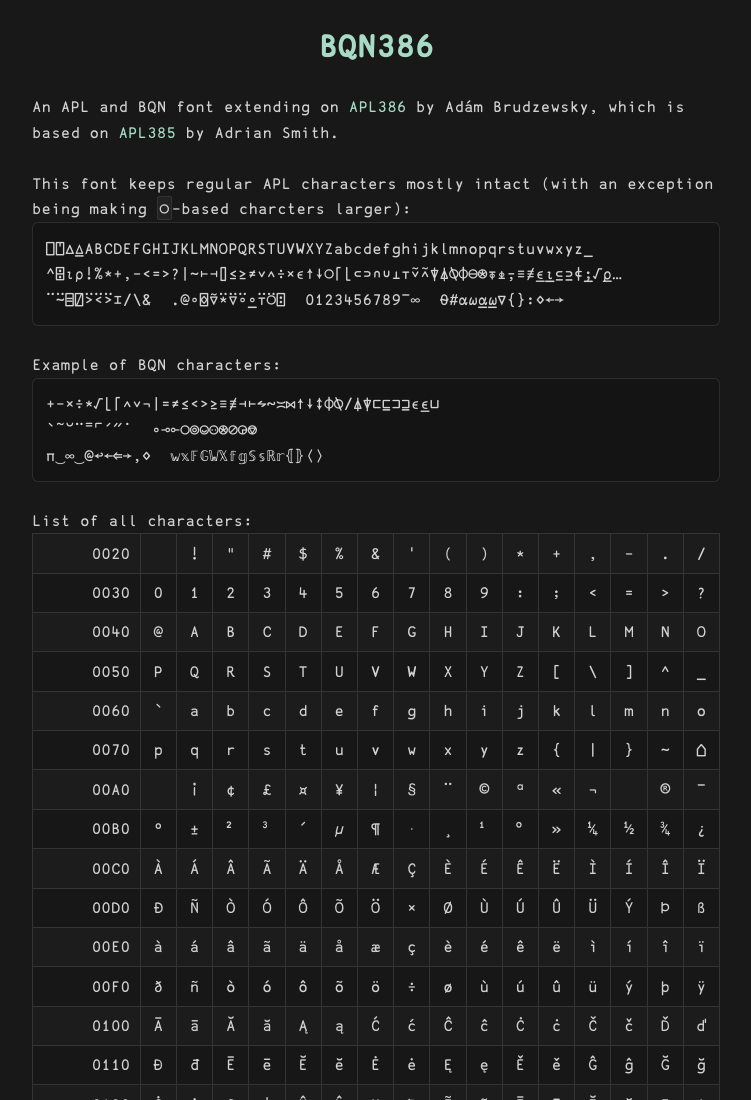
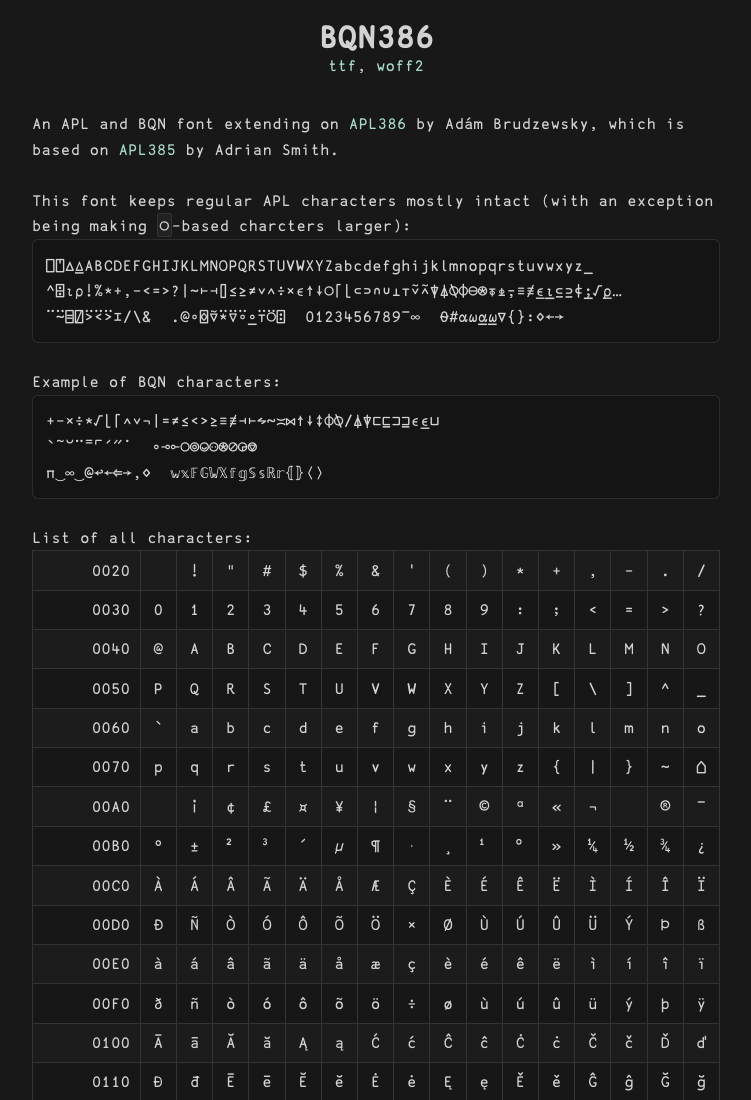
Before and after one commit to dzaima/BQN386, a plain HTML site: page index.html in a window 1280 px wide. Shown: the top 1100 px of the page, without its empty margins (264-1015 px from the left). Drawn offline with Linux system fonts and the light colour scheme; files whose address does not match are found by name.

Commit message:
Update index.html

```diff
--- a/index.html
+++ b/index.html
@@ -70,6 +70,15 @@
       text-decoration: underline;
     }
 
+    h1 {
+      margin-bottom: 0;
+      line-height: 1;
+    }
+    #title {
+      text-align: center;
+      margin-bottom: 2em;
+    }
+
     ::-webkit-scrollbar-button, ::-webkit-scrollbar-track {
       display:none;
     }
@@ -82,7 +91,8 @@
   </style>
 </head>
 <body>
-  <div style="text-align: center"><h1><a href="BQN386.ttf">BQN386</a></h1></div>
+  <div id=title><h1>BQN386</h1><a href="BQN386.ttf">ttf</a>, <a href="BQN386.woff2">woff2</a></div>
+
   An APL and BQN font extending on <a href="https://abrudz.github.io/APL386/">APL386</a> by
 Adám Brudzewsky, which is based on <a href="http://apl385.com/">APL385</a> by Adrian Smith.
   <br><br>
```
